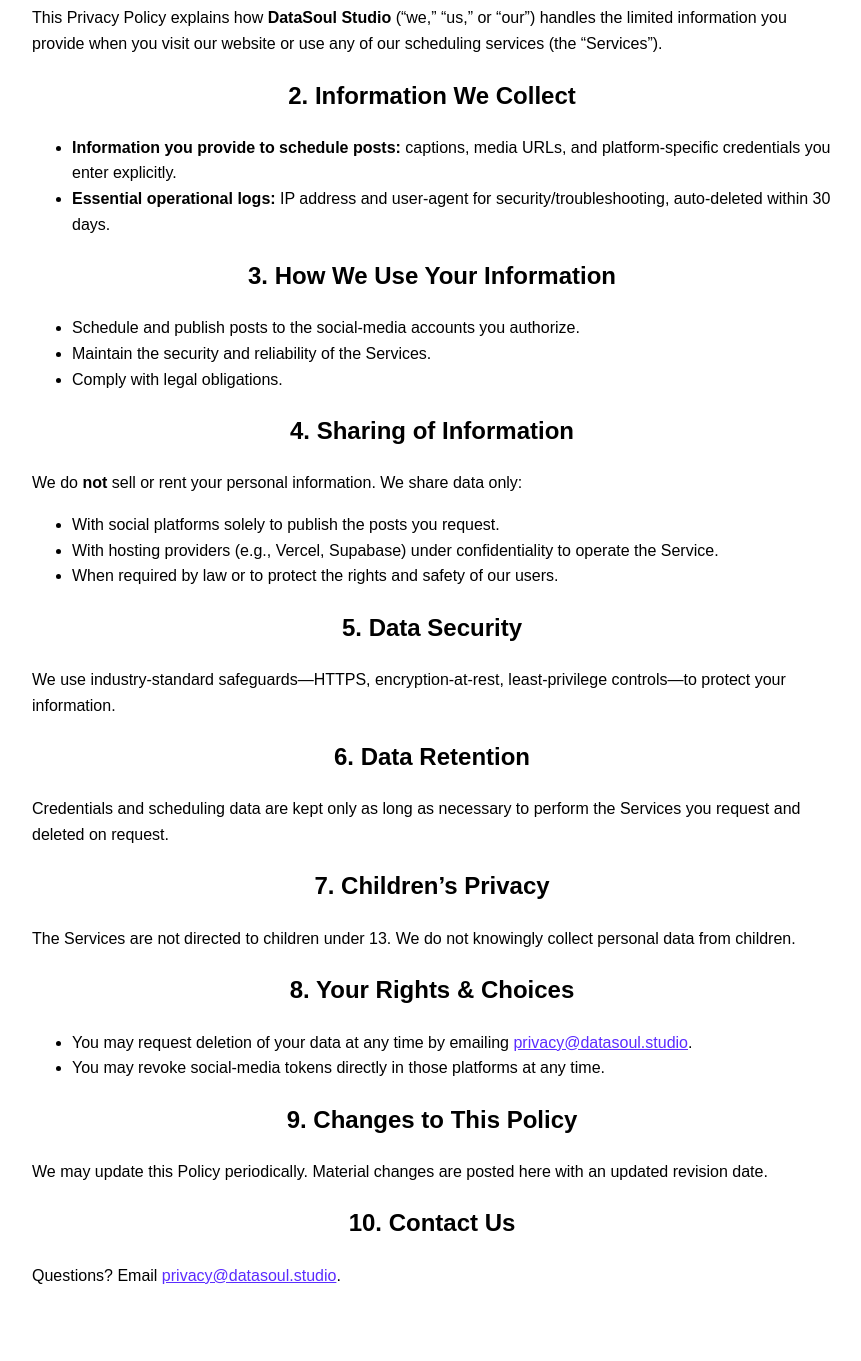
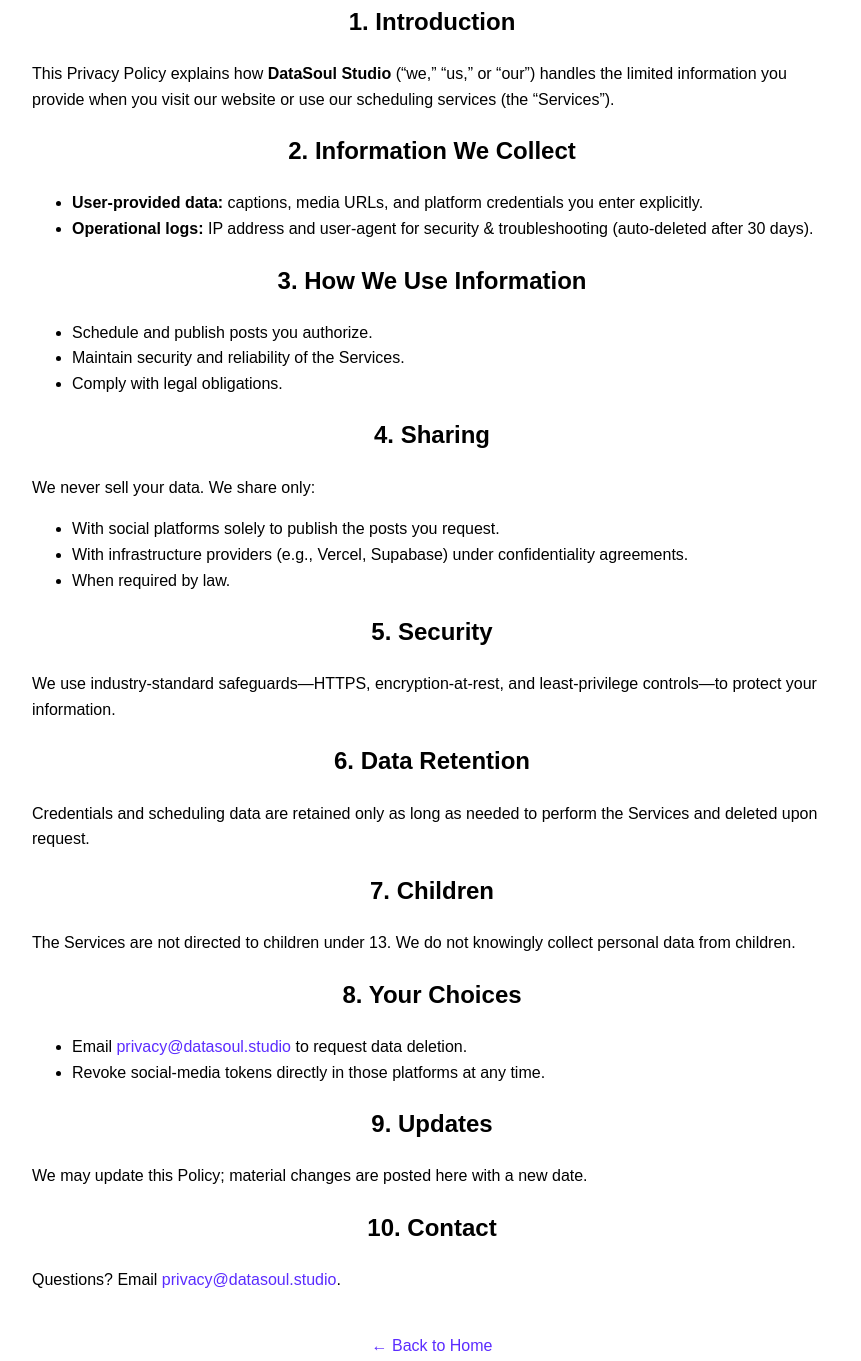
Before and after one commit to Prabingiri/DataSoul, a plain HTML site: page content-insight-site/privacy.html in a window 1280 px wide. Shown: the part 211-1572 px from the top of the page, without its empty margins (208-1069 px from the left). Before the commit the page ends 1539 px from the top, so only its background shows below. Drawn offline with Linux system fonts and the light colour scheme.

Commit message:
Updated terms and privacy

```diff
--- a/content-insight-site/privacy.html
+++ b/content-insight-site/privacy.html
@@ -7,59 +7,64 @@
   <style>
     body { font-family: Arial, sans-serif; margin: 40px auto; max-width: 800px; line-height: 1.6; }
     h1, h2 { text-align: center; }
-    a { color: #5b2cff; }
+    a { color: #5b2cff; text-decoration: none; }
+    .nav { text-align:center; margin-bottom: 30px; }
   </style>
 </head>
 <body>
+  <div class="nav"><a href="index.html">← Back to Home</a></div>
+
   <h1>Privacy Policy</h1>
   <p><em>Last updated: 10 July 2025</em></p>
 
   <h2>1. Introduction</h2>
   <p>
     This Privacy Policy explains how <strong>DataSoul Studio</strong> (“we,” “us,” or “our”) handles the limited information you provide
-    when you visit our website or use any of our scheduling services (the “Services”).
+    when you visit our website or use our scheduling services (the “Services”).
   </p>
 
   <h2>2. Information We Collect</h2>
   <ul>
-    <li><strong>Information you provide to schedule posts:</strong> captions, media URLs, and platform-specific credentials you enter explicitly.</li>
-    <li><strong>Essential operational logs:</strong> IP address and user-agent for security/troubleshooting, auto-deleted within 30 days.</li>
+    <li><strong>User‑provided data:</strong> captions, media URLs, and platform credentials you enter explicitly.</li>
+    <li><strong>Operational logs:</strong> IP address and user‑agent for security &amp; troubleshooting (auto‑deleted after 30 days).</li>
   </ul>
 
-  <h2>3. How We Use Your Information</h2>
+  <h2>3. How We Use Information</h2>
   <ul>
-    <li>Schedule and publish posts to the social-media accounts you authorize.</li>
-    <li>Maintain the security and reliability of the Services.</li>
+    <li>Schedule and publish posts you authorize.</li>
+    <li>Maintain security and reliability of the Services.</li>
     <li>Comply with legal obligations.</li>
   </ul>
 
-  <h2>4. Sharing of Information</h2>
-  <p>We do <strong>not</strong> sell or rent your personal information. We share data only:</p>
+  <h2>4. Sharing</h2>
+  <p>We never sell your data. We share only:</p>
   <ul>
     <li>With social platforms solely to publish the posts you request.</li>
-    <li>With hosting providers (e.g., Vercel, Supabase) under confidentiality to operate the Service.</li>
-    <li>When required by law or to protect the rights and safety of our users.</li>
+    <li>With infrastructure providers (e.g., Vercel, Supabase) under confidentiality agreements.</li>
+    <li>When required by law.</li>
   </ul>
 
-  <h2>5. Data Security</h2>
-  <p>We use industry-standard safeguards—HTTPS, encryption-at-rest, least-privilege controls—to protect your information.</p>
+  <h2>5. Security</h2>
+  <p>We use industry‑standard safeguards—HTTPS, encryption‑at‑rest, and least‑privilege controls—to protect your information.</p>
 
   <h2>6. Data Retention</h2>
-  <p>Credentials and scheduling data are kept only as long as necessary to perform the Services you request and deleted on request.</p>
+  <p>Credentials and scheduling data are retained only as long as needed to perform the Services and deleted upon request.</p>
 
-  <h2>7. Children’s Privacy</h2>
+  <h2>7. Children</h2>
   <p>The Services are not directed to children under 13. We do not knowingly collect personal data from children.</p>
 
-  <h2>8. Your Rights &amp; Choices</h2>
+  <h2>8. Your Choices</h2>
   <ul>
-    <li>You may request deletion of your data at any time by emailing <a href="mailto:privacy@datasoul.studio">privacy@datasoul.studio</a>.</li>
-    <li>You may revoke social-media tokens directly in those platforms at any time.</li>
+    <li>Email <a href="mailto:privacy@datasoul.studio">privacy@datasoul.studio</a> to request data deletion.</li>
+    <li>Revoke social‑media tokens directly in those platforms at any time.</li>
   </ul>
 
-  <h2>9. Changes to This Policy</h2>
-  <p>We may update this Policy periodically. Material changes are posted here with an updated revision date.</p>
+  <h2>9. Updates</h2>
+  <p>We may update this Policy; material changes are posted here with a new date.</p>
 
-  <h2>10. Contact Us</h2>
+  <h2>10. Contact</h2>
   <p>Questions? Email <a href="mailto:privacy@datasoul.studio">privacy@datasoul.studio</a>.</p>
+
+  <div class="nav" style="margin-top:40px;"><a href="index.html">← Back to Home</a></div>
 </body>
 </html>
```
Also changed, not shown: content-insight-site/terms.html (+32 -11 lines).
